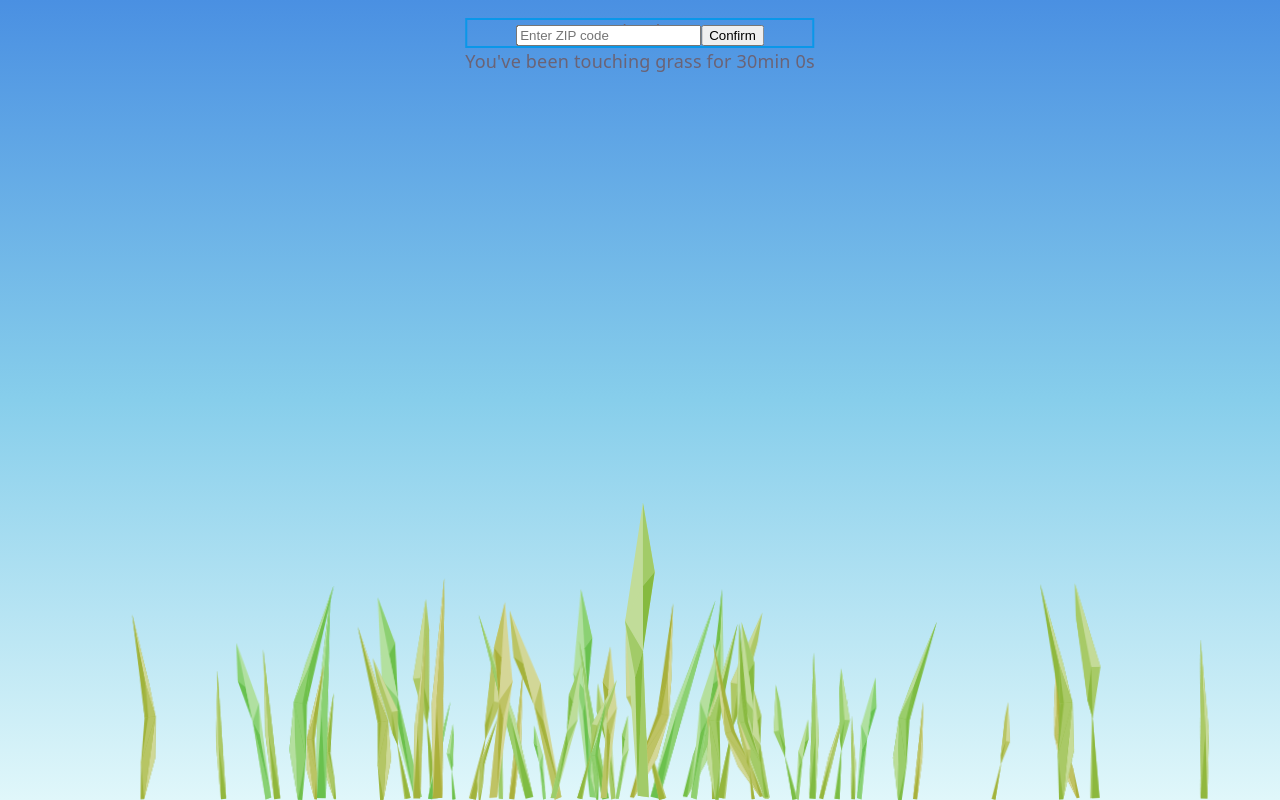
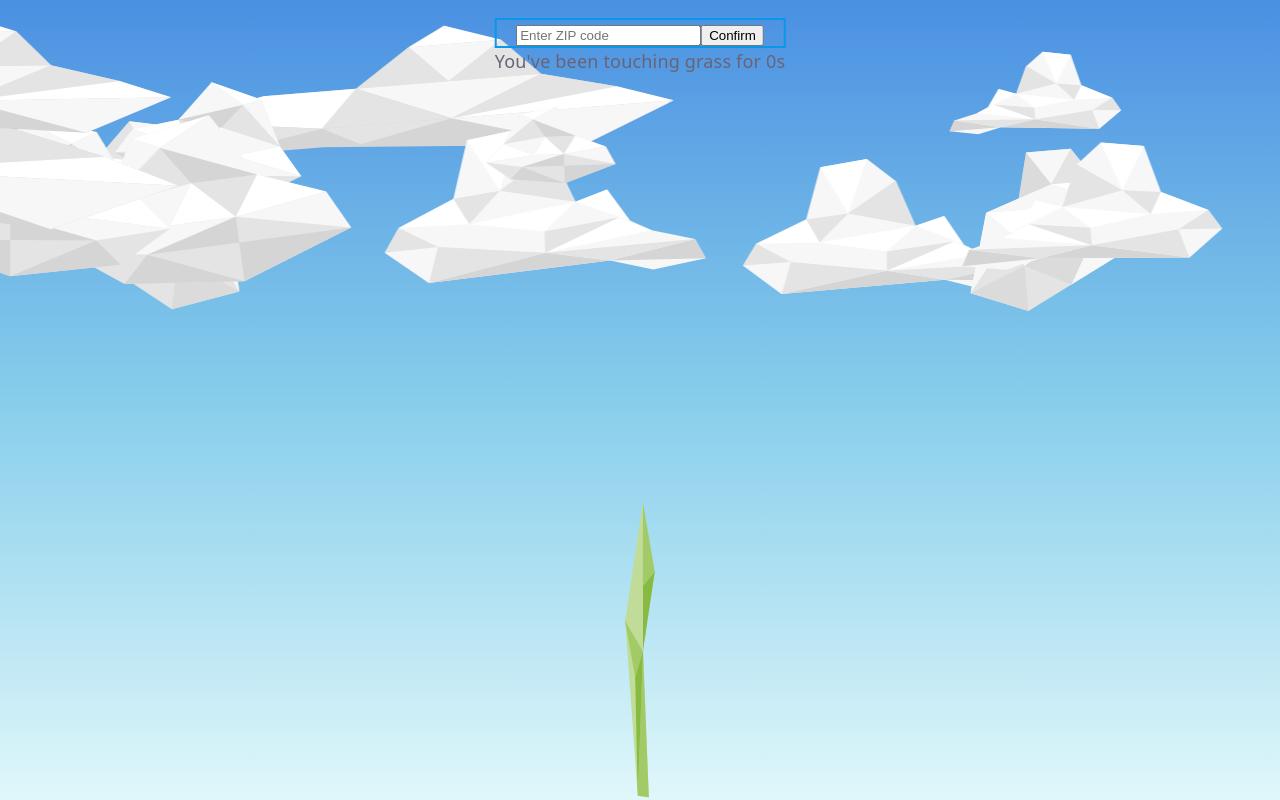
Before and after one commit to rylander925/engin1tr-website, a React (Vite) app: page / in a window 1280 px wide. Built offline with nearby package versions, Linux system fonts and the light colour scheme.

Commit message:
clouds work now happy i go sleep but later need clean sad

```diff
--- a/src/ConditionsContext.jsx
+++ b/src/ConditionsContext.jsx
@@ -4,14 +4,15 @@ const HEAVY_RAIN = 10; //10mm of rain per hour
 const HEAVY_WIND = 50; //50km per hour
 
 const initialConditions = {
-    elapsedTime: 1800,       //Set default to another value to pregenerate grass
+    elapsedTime: 0,       //Set default to another value to pregenerate grass
     isHovering: false,
     seed: 1,              //PRNG is seeded; this can be any number, determines plant generation
-    speed: 10,           //Factor to speed up time speed 1 -> 1s real = 1s simulated
+    speed: 1,           //Factor to speed up time speed 1 -> 1s real = 1s simulated
     weather: {
+        zipcode: 0,
         precipitation: 0, //fraction: 1=heavy, 0=none (>1 = extreme)
-        windSpeed: 0,     //fraction: ^
-        cloudCover: 0,    //fraction: ^
+        windSpeed: 1,     //fraction: ^
+        cloudCover: 1,    //fraction: ^
         date: '',         //YYYY-MM-DD
         hour: 0           //Decimal number: 12:30PM would be represented as 12.5
     }
--- a/src/components/Body/Background/SkyProps/Clouds.css
+++ b/src/components/Body/Background/SkyProps/Clouds.css
@@ -1,7 +1,24 @@
 .cloud {
+    position: absolute;
+    left: 0;
+    animation-name: drift;
+    animation-duration: var(--drift-duration);
+    animation-timing-function: linear;
+    animation-delay: var(--drift-delay);
+    animation-iteration-count: infinite;
+    animation-fill-mode: backwards;
+}
+@keyframes drift {
+    from { transform: translateX(-40vw);}
+    to   { transform: translateX(140vw);}
+
+}
+
+
+.cloud-bounding-box {
+    width: 100vw;
+    height: 100vh;
+    inset:0;
+    overflow: hidden;
     position: fixed;
-    top: 1rem;              /* wherever "top" means for your UI */
-    left: 50%;
-    transform: translateX(-50%);
-    z-index: 1;
 }
--- a/src/components/Body/Background/SkyProps/Clouds.jsx
+++ b/src/components/Body/Background/SkyProps/Clouds.jsx
@@ -1,9 +1,132 @@
+import { useState, useEffect, useMemo } from 'react'
+import cloud1 from '../../../../assets/clouds/cloud1.svg'
+import cloud2 from '../../../../assets/clouds/cloud2.svg'
+import cloud3 from '../../../../assets/clouds/cloud3.svg'
+import cloud4 from '../../../../assets/clouds/cloud4.svg'
+import { Generator } from '../../Generable'
+import { useConditions, useConditionsDispatch } from '../../../../ConditionsContext'
 import './Clouds.css'
 
+const VARIANTS = [cloud1, cloud2, cloud3, cloud4]
+
+//cloud gen controls
+const HEIGHT_AVERAGE = 150  // Average cloud height
+const HEIGHT_RANGE = 150     // Total cloud height range around average
+const Y_RANGE = 20          // Range in y values from top as a percent
+const LEAN_RANGE = 20       // Range of cloud rotation in degrees (around vertical)
+const HUE_SHIFT_RANGE = 40  // Range in hue shift about unchanged image
+
+//Animation controls
+const BASE_DRIFT_DURATION = 25      //How long each cloud is on screen; actual reduced by windSpeed
+const MAX_WIND_SPEED = 3            //Divides base duration; multiplied by wind speed factor
+const MAX_CLOUDS = 30               //Clouds when cloud cover is 100%
+
+const GUST_INTERVAL = 10000 // ms between automatic wind gusts
+const GUST_DURATION = 4000   // ms the gust class stays applied
+
+//TODO: Add support for different cloud types
+
+class CloudGenerator extends Generator {
+    constructor( baseInterval, slowdownFactor, seed ) {
+        super(baseInterval, slowdownFactor, seed);
+    }
+
+    generateItemAttributes(rand, index) {
+        return {
+            id: index,
+            appearTime: this.timeForIndex(index),
+            src: VARIANTS[Math.floor(rand() * VARIANTS.length)],
+
+            //% range about center governed by index * SPREAD_RATE
+            x: 100 * rand(),
+            y: Y_RANGE * rand(),
+
+            height: HEIGHT_AVERAGE + (rand() - 0.5) * HEIGHT_RANGE,
+            flip: rand() < 0.5,
+            lean: (rand() - 0.5) * LEAN_RANGE,
+            hue: (rand() - 0.5) * HUE_SHIFT_RANGE,
+        }
+    }
+
+    static Cloud( {cloud, index, driftDuration, visible, rerollCloud} ) {
+        return(
+            //Position wrapper
+            <div
+                className='cloud'
+                onAnimationIteration={() => rerollCloud(index)}
+                style = {{
+                    transformOrigin: 'bottom center',
+                    '--drift-duration': `${driftDuration}s`,
+                    '--drift-delay': `${driftDuration*cloud.delay}s`,
+                    //left: `${-cloud.x}vw`,
+                    top: `${cloud.y}%`,
+                    position: 'absolute',
+                    opacity: visible ? 1 : 0
+                }}
+                >
+                    <img
+                        src = {cloud.src}
+                        style = {{
+                            height: cloud.height,
+                            display: 'block',
+
+                            transformOrigin: 'bottom center',
+                            transform: `scaleX(${cloud.flip ? -1 : 1})
+                                        rotate(${cloud.lean}deg)`,
+                            filter: `hue-rotate(${cloud.hue}deg)`,
+                        }}
+                    />
+            </div>
+        )
+    }
+}
+
+function generateCloud(index) {
+        return {
+            id: index,
+            version: 0,
+            src: VARIANTS[Math.floor(Math.random() * VARIANTS.length)],
+
+            //% range about center governed by index * SPREAD_RATE
+            delay: Math.random(),
+            //x: 100 * Math.random(),
+            y: Y_RANGE * Math.random(),
+
+            height: HEIGHT_AVERAGE + (Math.random() - 0.5) * HEIGHT_RANGE,
+            flip: Math.random() < 0.5,
+            lean: (Math.random() - 0.5) * LEAN_RANGE,
+            hue: (Math.random() - 0.5) * HUE_SHIFT_RANGE,
+        }
+    }
+
 export default function Clouds() {
-    return(
-        <div className='cloud'>
-            Clouds
+    const conditions = useConditions();
+
+    const driftDuration = BASE_DRIFT_DURATION / (MAX_WIND_SPEED * conditions.weather.windSpeed);
+    const visibleClouds = MAX_CLOUDS * conditions.weather.cloudCover
+    const baseInterval = driftDuration / visibleClouds; //Infinity when cloudCover is 0
+
+    const cloudGenerator = new CloudGenerator(baseInterval, 0, conditions.seed);
+
+    const [clouds, setClouds] = useState(() => Array.from({length:MAX_CLOUDS}, (_, i) => generateCloud(i))); //NOTE ID assigned to clouds is index + 1, not index
+
+    const rerollCloud = (index) => {
+        setClouds((prev) => {
+            const nextClouds = [...prev];
+            const newCloud = generateCloud(index);
+            newCloud.version = prev[index].version + 1;
+            nextClouds[index] = newCloud
+            return nextClouds;
+        });
+    };
+
+    return (
+        <div className = 'cloud-bounding-box'
+        >
+            {
+                clouds.map((cloud, index) =>
+                <CloudGenerator.Cloud key={`${index}-${cloud.version}`} cloud={cloud} visible={index < visibleClouds} driftDuration={driftDuration} elapsedTime={conditions.elapsedTime} index={index} rerollCloud={rerollCloud}/>)
+            }
         </div>
-    )
+    );
 }
--- /dev/null
+++ b/src/components/Body/Generable.jsx
@@ -0,0 +1,78 @@
+import { useState, useEffect, useMemo } from 'react'
+
+//Time dependent item generator
+//TODO: Determine whether index should be stored inside of the class
+export class Generator {
+    constructor(baseInterval, slowdownFactor, seed) {
+        this.baseInterval = baseInterval;
+        this.slowdownFactor = slowdownFactor;
+        this.seed = seed;
+
+        this.rngForIndex = (i) => Generator.mulberry32(this.seed + i * 9781);
+    }
+
+    //Return the elapsed time at which nth plant appears
+    timeForIndex(n) {
+        return n * this.baseInterval + this.slowdownFactor * (n ** 2)
+    }
+
+    //Return the number of plants (called index for consistency) at a given elapsed time
+    indexForTime(elapsedTime) {
+        if(this.slowdownFactor == 0) {
+            return Math.max(0, elapsedTime/this.baseInterval)
+        }
+        const a = this.slowdownFactor, b = this.baseInterval, c = -elapsedTime;
+        const solution = (-b + Math.sqrt(b**2 - 4*a*c)) / (2*a);
+        return Math.max(0, Math.floor(solution));
+    }
+
+    static mulberry32(seed) {
+        return function () {
+            seed |= 0; seed = (seed + 0x6D2B79F5) | 0;
+            let t = Math.imul(seed ^ (seed >>> 15), 1 | seed);
+            t = (t + Math.imul(t ^ (t >>> 7), 61 | t)) ^ t;
+            return ((t ^ (t >>> 14)) >>> 0) / 4294967296;
+        };
+    }
+
+    generateItem(index) {
+        index = index + 1;
+        const rand = this.rngForIndex(index);
+        return this.generateItemAttributes(rand, index);
+    }
+
+     //Return a dictionary of attributes for item to pass to Generable function
+    generateItemAttributes(rand, index) {
+        //rand is a PRNG, call as rand()
+        throw new Error("Abstract method generateItemAttributes(rand, index) must be implemented by subclass");
+    }
+
+    //generate full list at given time
+    generateAt(elapsedTime) {
+        return Array.from({ length:this.indexForTime(elapsedTime) }, (_, i) => this.generateItem(i));
+    }
+
+    //generates list of members alive at the current time
+    generateWindow(elapsedTime, lifespan) {
+        const total = this.indexForTime(elapsedTime);
+        const totalBefore = Math.max(0, this.indexForTime(elapsedTime - lifespan))
+        console.log(this.generateItem(10 ))
+        return Array.from({ length:(total - totalBefore) }, (_, i) => this.generateItem(i + totalBefore));
+    }
+
+    useGenerableAtWindow(elapsedTime, lifespan) {
+        return useMemo(
+            () => this.generateWindow(elapsedTime, lifespan),
+            [elapsedTime, lifespan, this.seed, this.baseInterval]
+        )
+    }
+
+    useGenerableAtTime(elapsedTime) {
+        return useMemo(
+                () => this.generateAt(elapsedTime),
+                [elapsedTime, this.seed]
+            );
+    }
+
+    //Subclass should implement method that generates an appropriate div
+}
--- a/src/components/Body/Grass/Garden.jsx
+++ b/src/components/Body/Grass/Garden.jsx
@@ -5,6 +5,7 @@ import grass2 from '../../../assets/plants/grass2.svg'
 import grass3 from '../../../assets/plants/grass3.svg'
 import grass4 from '../../../assets/plants/grass4.svg'
 import Grass from './Grass'
+import { Generator } from '../Generable'
 import './Garden.css'
 import { useConditions, useConditionsDispatch } from '../../../ConditionsContext'
 
@@ -30,39 +31,15 @@ const GUST_DURATION = 4000   // ms the gust class stays applied
 
 //TODO: Add support for different plant types
 
-//Random number seeder. Well-documented---search 'mulberry32' for details
-function mulberry32(seed) {
-  return function () {
-    seed |= 0; seed = (seed + 0x6D2B79F5) | 0
-    let t = Math.imul(seed ^ (seed >>> 15), 1 | seed)
-    t = (t + Math.imul(t ^ (t >>> 7), 61 | t)) ^ t
-    return ((t ^ (t >>> 14)) >>> 0) / 4294967296
-  };
-}
-// Returns a seeded RNG for indexed random numbers. RNG returns float between 0 and 1
-// 9781 is a largish odd number to differentiate seeds between array members
-const rngForIndex = (seed, i) => mulberry32(seed + i * 9781)
-
-//Return the elapsed time at which nth plant appears
-function timeForIndex(n) {
-    return n * BASE_INTERVAL + SLOWDOWN_FACTOR * (n ** 2)
+class PlantGenerator extends Generator {
+    constructor( baseInterval, slowdownFactor, seed ) {
+        super(baseInterval, slowdownFactor, seed);
     }
 
-//Return the number of plants (called index for consistency) at a given elapsed time
-function indexForTime(elapsedTime) {
-    const a = SLOWDOWN_FACTOR, b = BASE_INTERVAL, c = -elapsedTime;
-    const solution = (-b + Math.sqrt(b**2 - 4*a*c)) / (2*a)
-    return Math.max(0, Math.floor(solution))
-}
-
-//generate blade data
-    //TODO: Add support for different plant types e.g. type prop
-function generateBlade(seed, index) {
-    index = index + 1   //start at one for index instead of 0
-    const rand = rngForIndex(seed, index);
+    generateItemAttributes(rand, index) {
         return {
             id: index,
-        appearTime: timeForIndex(index),
+            appearTime: this.timeForIndex(index),
             src: VARIANTS[Math.floor(rand() * VARIANTS.length)],
 
             //% range about center governed by index * SPREAD_RATE
@@ -80,13 +57,7 @@ function generateBlade(seed, index) {
         }
     }
 
-//generate full garden at elapsedTime
-function gardenAt(elapsedTime, seed = 1) {
-    const count = indexForTime(elapsedTime)
-    return Array.from({ length:count }, (_, i) => generateBlade(seed, i))
-}
-
-function PlantAnimation( {plant, children} ) {
+    static PlantAnimation( {plant, children} ) {
         return(
             <div
                 className = 'plant-gust'
@@ -106,11 +77,7 @@ function PlantAnimation( {plant, children} ) {
         )
     }
 
-//Take blade data to make a blade div
-    //TODO: Add support for different plant types (not grass)
-    //AI-ZONE: Review animation code
-    //FIXME: Sway twitching
-function Plant( {plant, index, animationClass} ) {
+    static Plant( {plant, index} ) {
         const conditions = useConditions();
         const dispatch = useConditionsDispatch();
         const age = conditions.elapsedTime - plant.appearTime;
@@ -127,7 +94,7 @@ function Plant( {plant, index, animationClass} ) {
                         position: 'absolute'
                 }}
                 >
-            <PlantAnimation plant = {plant}>
+                <PlantGenerator.PlantAnimation plant = {plant}>
                         <img
                             className = 'plant'
                             src = {plant.src}
@@ -151,19 +118,19 @@ function Plant( {plant, index, animationClass} ) {
                                     : undefined,
                             }}
                         />
-            </PlantAnimation>
+                </PlantGenerator.PlantAnimation>
             </div>
         )
     }
+}
+
 //Make garden div
     //FIXME: Get gust functionality to work properly
 export default function Garden() {
     const conditions = useConditions();
     const dispatch = useConditionsDispatch();
-    const plants = useMemo(
-        () => gardenAt(conditions.elapsedTime, conditions.seed),
-        [conditions.elapsedTime, conditions.seed]
-    );
+    const plantGenerator = new PlantGenerator(BASE_INTERVAL, SLOWDOWN_FACTOR, conditions.seed);
+    const plants = plantGenerator.useGenerableAtTime(conditions.elapsedTime);
 
     // AI-ZONE
     // Periodic wind gust: toggling one class on the container lets the CSS
@@ -173,7 +140,7 @@ export default function Garden() {
     useEffect(() => {
         const interval = setInterval(() => {
                 setGusting(true);
-                setTimeout(() => setGusting(false), GUST_DURATION);
+                setTimeout(() => setGusting(false), GUST_DURATION * 2); //Multiply by 2 to allow plants growing mid gust to blow. Not a complete fix
             }, GUST_INTERVAL);
         return () => clearInterval(interval);
     }, []);
@@ -183,16 +150,14 @@ export default function Garden() {
         <div
             className={`garden${gusting ? '-gusting' : ''}`}
             style={{
-                position: 'relative',
                 '--gust-duration': `${GUST_DURATION}ms`
             }}
         >
             {plants.map((plant, index) =>
-                <Plant
+                <PlantGenerator.Plant
                     key = {index}
                     plant={plant}
                     index={index}
-                    animationClass = {`${gusting ? 'gust' : 'sway'}`}
                 />
             )}
             <Grass />
```
Lines whose indentation alone changed are shown as unchanged.
